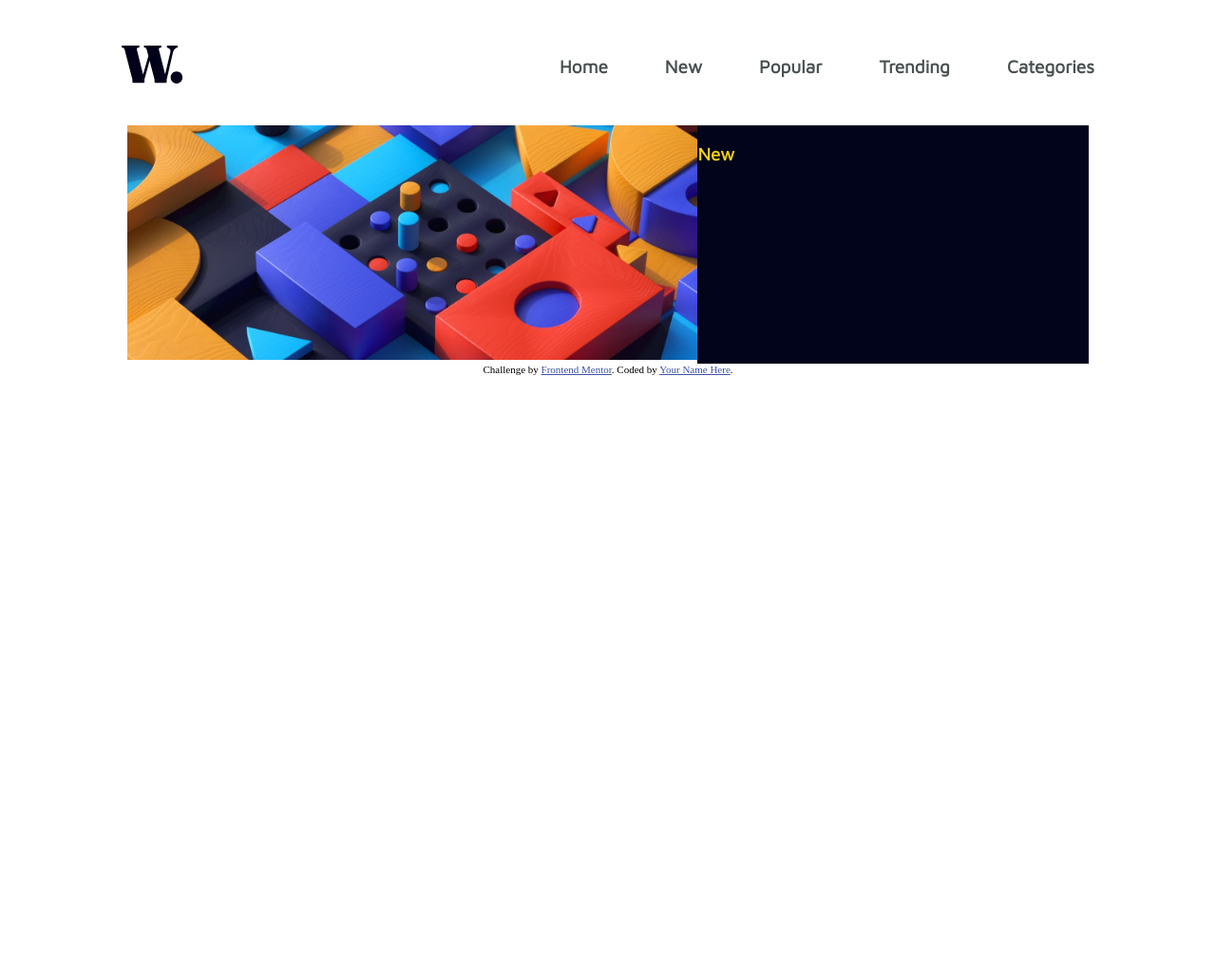
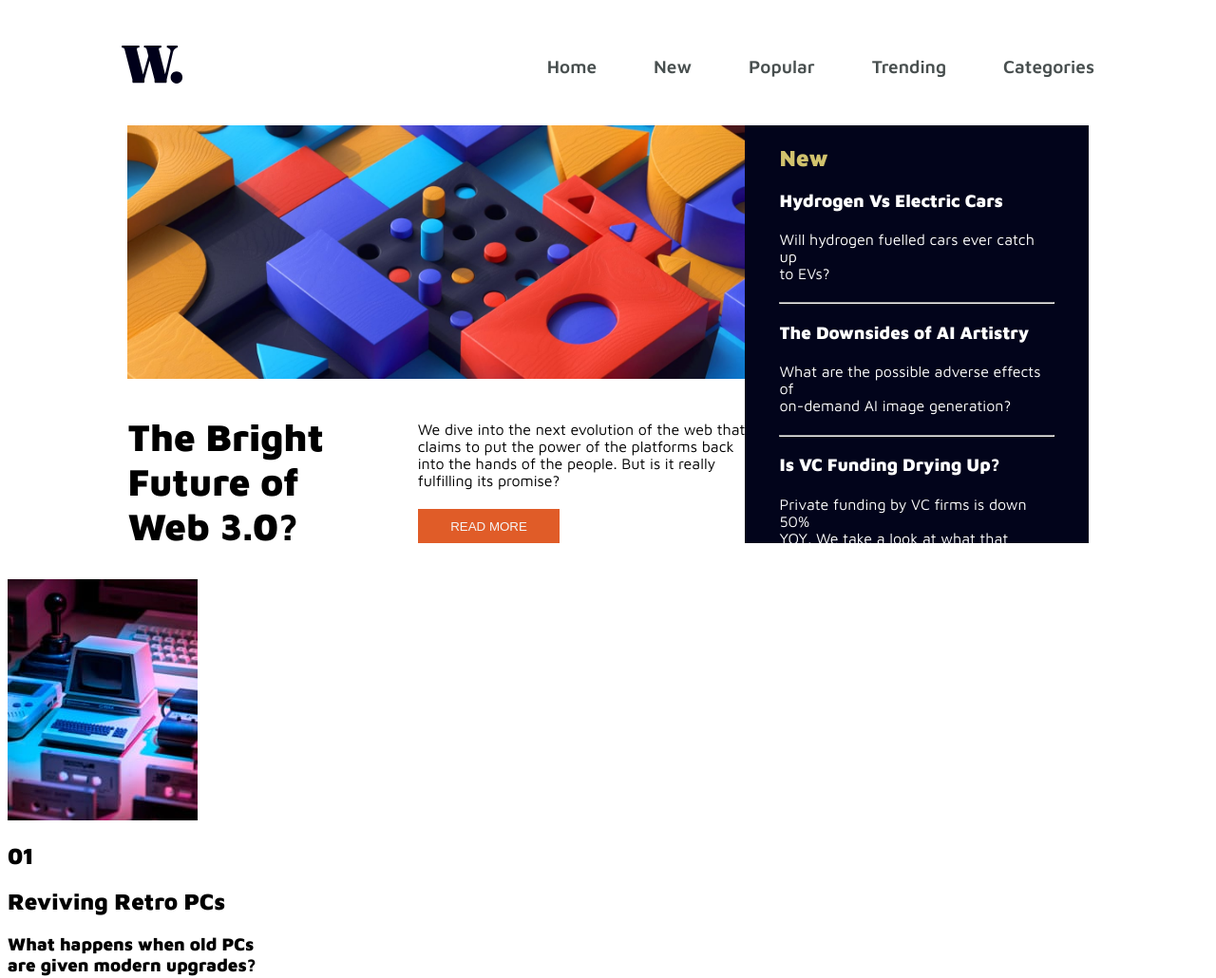
Before and after one commit to avikalohany99/News-Homepage, a plain HTML site: page index.html in a window 1280 px wide. Shown: the top 1030 px of the page at 95% size. Before the commit the page ends 800 px from the top, so only its background shows below. Drawn offline with nearby package versions, Linux system fonts and the light colour scheme.

Commit message:
added final section of the page

```diff
--- a/index.html
+++ b/index.html
@@ -20,7 +20,7 @@
   <!-- Google Fonts link -->
   <link rel="preconnect" href="https://fonts.googleapis.com">
   <link rel="preconnect" href="https://fonts.gstatic.com" crossorigin>
-  <link href="https://fonts.googleapis.com/css2?family=Maven+Pro&display=swap" rel="stylesheet">
+  <link href="https://fonts.googleapis.com/css2?family=Maven+Pro:wght@400;600;900&display=swap" rel="stylesheet">
 </head>
 
 <body>
@@ -41,18 +41,66 @@
 
 
   <section class="section1">
+
     <div class="section1_img">
       <img src="./assets/images/image-web-3-desktop.jpg" alt="">
+      <div class="section2">
+        <div>
+          <h1>The Bright <br> Future of <br> Web 3.0?</h1>
+        </div>
+        <div class="section3">
+          <h4>We dive into the next evolution of the web that <br>
+            claims to put the power of the platforms back <br>
+            into the hands of the people. But is it really <br>
+            fulfilling its promise?
+          </h4>
+          <button>READ MORE</button>
+        </div>
+      </div>
     </div>
 
     <div class="section1_info">
-      <h3>New</h3>
+      <h1>New</h1>
+      <h3>Hydrogen Vs Electric Cars</h3>
+      <h4>Will hydrogen fuelled cars ever catch up <br> to EVs?</h4>
+      <hr>
+      <h3>The Downsides of AI Artistry</h3>
+      <h4>What are the possible adverse effects of <br> on-demand AI image generation?</h4>
+      <hr>
+      <h3>Is VC Funding Drying Up?</h3>
+      <h4>Private funding by VC firms is down 50% <br> YOY. We take a look at what that means.</h4>
     </div>
   </section>
 
-  <div class="attribution">
+  <section class="section_foot">
+    <div class="card1">
+      <img src="assets/images/image-retro-pcs.jpg">
+      <div>
+        <h1>01</h1>
+        <h2>Reviving Retro PCs</h2>
+        <h3>What happens when old PCs <br> are given modern upgrades?</h3>
+      </div>
+    </div>
+    <div class="card2">
+      <img src="assets/images/image-top-laptops.jpg">
+      <div>
+        <h1>02</h1>
+        <h2>Top 10 Laptops of 2022</h2>
+        <h3>Our best picks for various<br> needs and budgets.</h3>
+      </div>
+    <div class="card3">
+      <img src="assets/images/image-gaming-growth.jpg">
+      <div>
+        <h1>03</h1>
+        <h2>The Growth of Gaming</h2>
+        <h3>How the pandemic has sparked <br> fresh opportunities.</h3>
+      </div>
+    </div>
+  </section>
+
+  <!-- <div class="attribution">
     Challenge by <a href="https://www.frontendmentor.io?ref=challenge" target="_blank">Frontend Mentor</a>.
     Coded by <a href="#">Your Name Here</a>.
-  </div>
+  </div> -->
 </body>
 </html>
--- a/style/style.css
+++ b/style/style.css
@@ -50,20 +50,78 @@ header{
 
 .section1{
     display: flex;
-    /* align-items: center; */
     justify-content: space-between;
     padding: 0 10%;
 }
 
 .section1_img img{
     height: auto;
-    width: 600px;
+    width: 650px;
 }
 
 .section1_info{
     background-color: #02041b;
     font-family: 'Maven Pro', sans-serif;
-    color: #f1d015;
-    height: auto;
-    width: 450px;
+    height: 440px;
+    width: 380px;
 }
+
+.section1_info h1{
+    color: #e2d274ec;
+    padding: 0 10%;
+}
+
+.section1_info h3{
+    color: white;
+    padding: 0 10%;
+}
+
+.section1_info h4{
+    color: white;
+    padding: 0 10%;
+    font-weight: 100;
+}
+
+.section1_info hr{
+    color: white;
+    width: 80%;
+}
+
+.section2{
+    display: flex;
+    justify-content: space-between;
+}
+
+.section2 h1{
+    font-family: 'Maven Pro', sans-serif;
+    font-size: 40px;
+    font-weight: 900;
+}
+
+.section3{
+    font-family: 'Maven Pro', sans-serif;
+}
+
+.section3 h4{
+    padding: 0%;
+    margin-top: 40px;
+    font-weight: 200;
+}
+
+.section3 button{
+    background-color: #e05c28;
+    color: whitesmoke;
+    padding: 3% 10%;
+    border: transparent;
+}
+
+.section_foot{
+    font-family: 'Maven Pro', sans-serif;
+    /* display: flex; */
+    /* justify-content: space-between; */
+}
+
+/* .section_foot card1{
+    display: flex;
+    justify-content: space-between;
+} */
```
